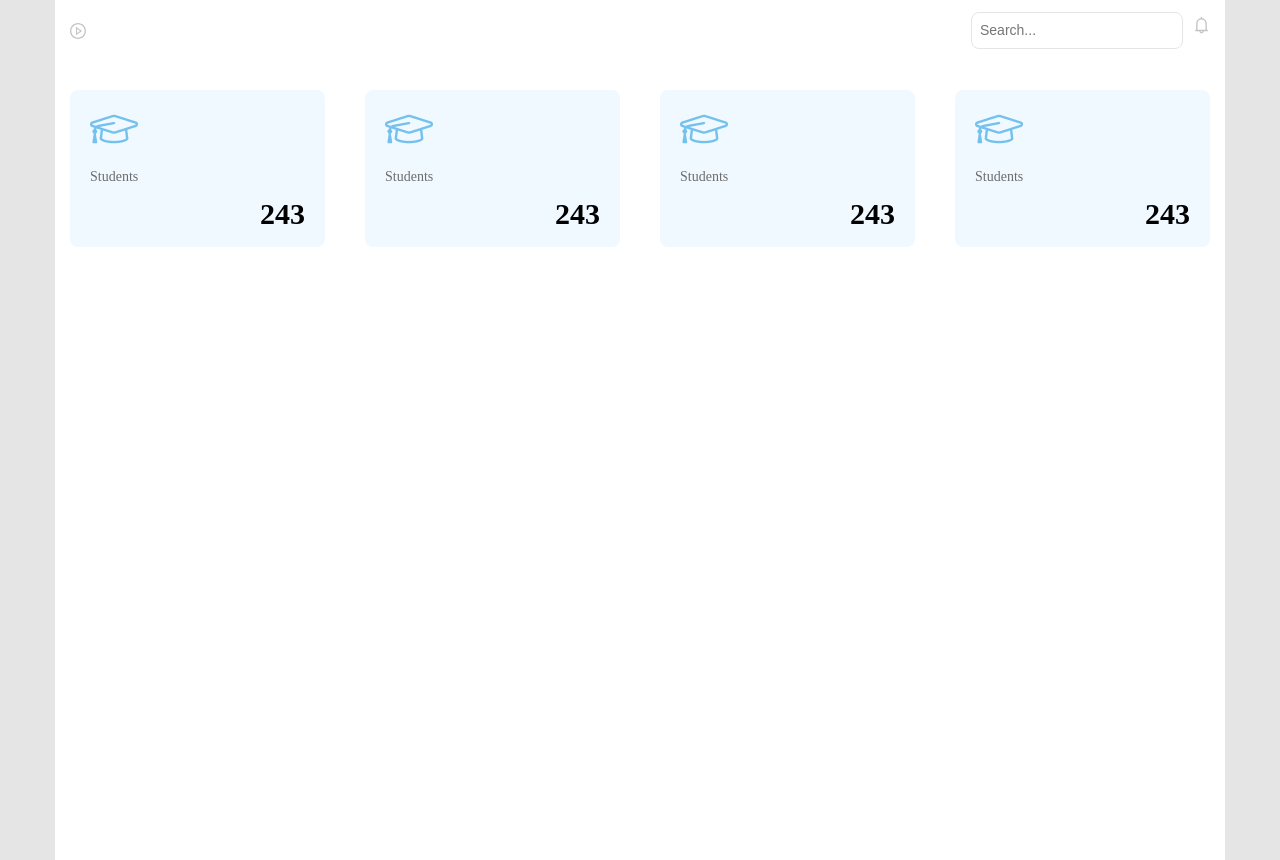
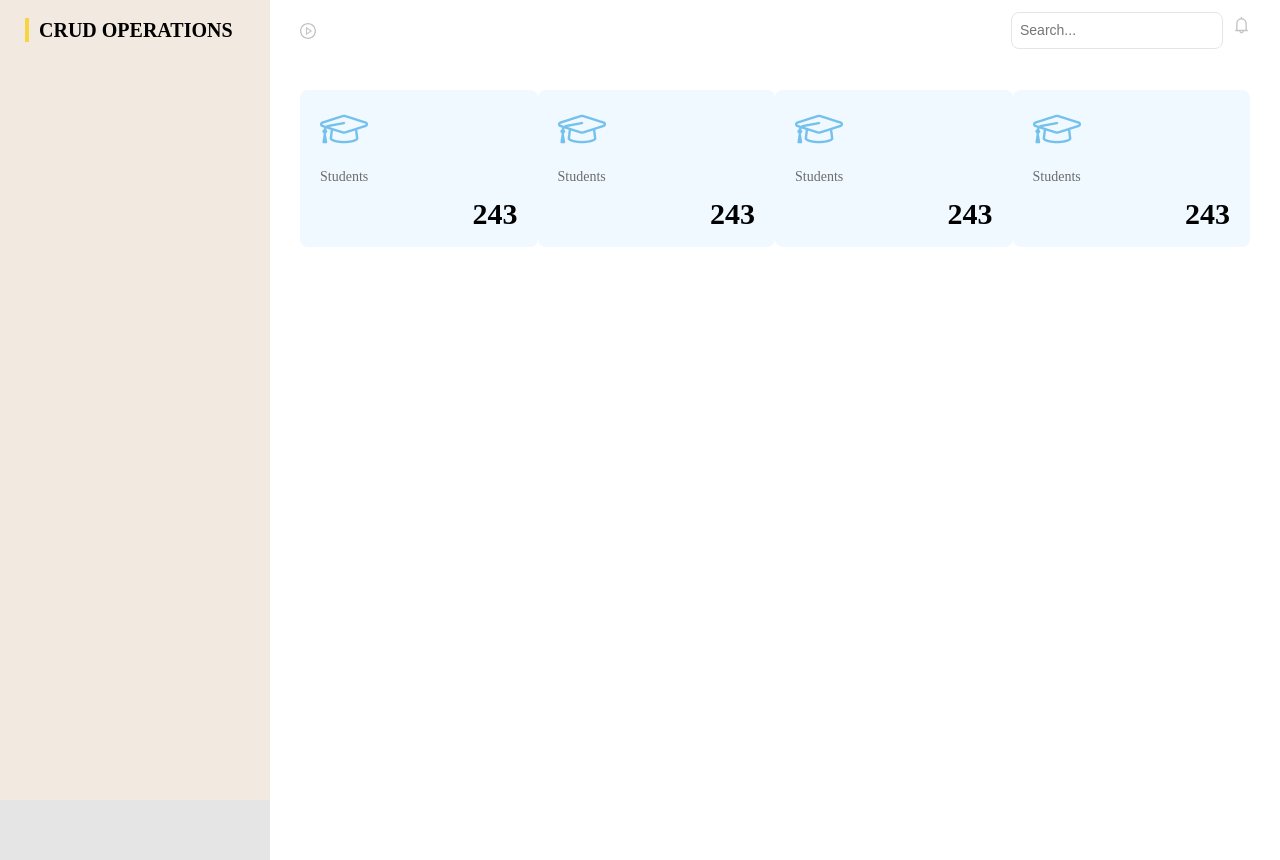
Before and after one commit to xushnayevAsadbek/CRUD-OPERATIONS, a React (Vite) app: page / in a window 1280 px wide. Built offline with nearby package versions, Linux system fonts and the light colour scheme.

Commit message:
Sidebar commit

```diff
--- a/src/App.css
+++ b/src/App.css
@@ -0,0 +1,4 @@
+.box{
+    display: flex;
+    justify-content: space-between;
+}
--- a/src/component/Header/header.css
+++ b/src/component/Header/header.css
@@ -1,11 +1,34 @@
+.sider {
+    float: left;
+    width: 270px;
+    height: 100vh;
+    background-color: #F2EAE1;;
+    position: fixed;
+}
+
+.sider-heading1 {
+    font-style: normal;
+    font-weight: 700;
+    font-size: 20px;
+    line-height: 24px;
+    padding: 0 26.5px 0 10px;
+    margin-left: 25px;
+    margin-top: 18px;
+    color: #000000;
+    border-left: 4px solid #F8D442;
+}
+
+.sider-img{
+
+}
+
 .container {
-    max-width: 1170px;
+    width: 1170px;
     margin: 0 auto;
-    padding: 0 15px;
+    padding: 0 30px;
     background-color: #FFFFFF;
-    /* position: relative;
-    right: 0;
-    left: 180px; */
+    float: right;
+    width: calc(100% - 270px);
 }
 
 .header-box {
@@ -29,5 +52,5 @@
     font-size: 14px;
     line-height: 17px;
     color: #C4C4C4;
-   outline: none;
+    outline: none;
 }
--- a/src/component/Header/header.jsx
+++ b/src/component/Header/header.jsx
@@ -1,8 +1,16 @@
 import { BellOutlined, PlayCircleOutlined, SearchOutlined } from '@ant-design/icons';
+import Sider from 'antd/es/layout/Sider';
 
 import './header.css'
 export const Header = () =>{
     return(
+        <div>
+        <div className='sider'>
+            <h1 className='sider-heading1'>CRUD OPERATIONS</h1>
+            <div className='sider-img'>
+
+            </div>
+      </div>
         <div className='container' >
        <div className='header-box'>
    <p>
@@ -37,5 +45,6 @@ export const Header = () =>{
 
        </div>
         </div>
+        </div>
     )
 }
--- a/src/component/Navbarx/index.jsx
+++ /dev/null
@@ -1 +0,0 @@
-export * from './siedbar'
```
Also changed, not shown: src/App.jsx (+2 -6 lines), src/component/Navbarx/siedbar.jsx (deleted, +0 -22 lines).
